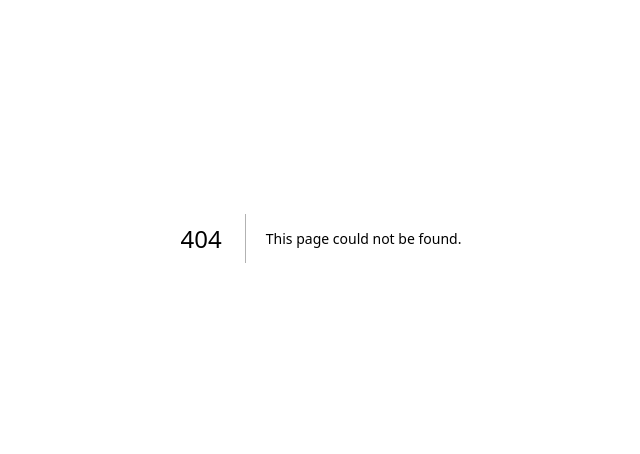
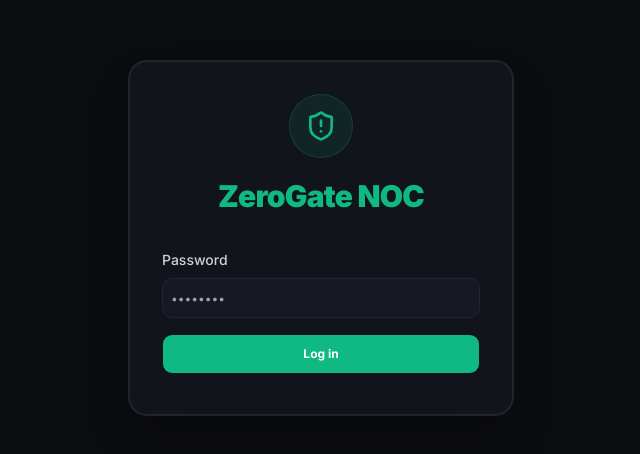
Before and after one commit to Mahemo-01/ZeroGate, a Next.js app in the folder frontend/: page /admin in a window 1280 px wide. Before the commit this address had no page. Shown: the part 162-616 px from the top of the page, without its empty margins (319-959 px from the left). Built offline with nearby package versions, Linux system fonts and the light colour scheme.

Commit message:
WIP: basic auth

```diff
--- /dev/null
+++ b/frontend/app/admin/actions.ts
@@ -0,0 +1,23 @@
+'use server'
+
+import { cookies } from 'next/headers';
+import { redirect } from 'next/navigation';
+
+export async function authenticateAdmin(formData: FormData) {
+  const password = formData.get('password');
+
+  // Para este MVP usaremos una contraseña fija. -> .env
+  if (password === 'zerogate2026') {
+    const cookieStore = await cookies();
+    cookieStore.set('zerogate_admin_session', 'active', {
+      httpOnly: true,
+      secure: process.env.NODE_ENV === 'production',
+      maxAge: 60 * 60 * 24,
+      path: '/',
+    });
+
+    redirect('/dashboard/devices');
+  }
+
+  return { error: "Access denied" };
+}
--- /dev/null
+++ b/frontend/app/admin/page.tsx
@@ -0,0 +1,74 @@
+"use client";
+
+import { useState } from "react";
+import { authenticateAdmin } from "./actions";
+import { ShieldAlert } from "lucide-react";
+import { Button } from "@/components/ui/button";
+import { Card, CardContent, CardHeader, CardTitle } from "@/components/ui/card";
+import { Input } from "@/components/ui/input";
+
+export default function AdminLogin() {
+  const [error, setError] = useState<string | null>(null);
+  const [isPending, setIsPending] = useState(false);
+
+  const handleSubmit = async (formData: FormData) => {
+    setIsPending(true);
+    setError(null);
+
+    const result = await authenticateAdmin(formData);
+
+    if (result?.error) {
+      setError(result.error);
+      setIsPending(false);
+    }
+  };
+
+  return (
+    <main className="min-h-screen bg-background flex flex-col items-center justify-center p-4">
+      <Card className="max-w-sm w-full bg-card border border-border rounded-2xl shadow-2xl p-8">
+
+        <CardHeader className="text-center p-0 mb-2">
+          <div className="flex justify-center mb-4">
+            <div className="w-16 h-16 bg-primary/10 text-primary rounded-full flex items-center justify-center border border-primary/20">
+              <ShieldAlert className="w-8 h-8" />
+            </div>
+          </div>
+          <CardTitle className="text-3xl font-black text-primary tracking-tight mb-1">ZeroGate NOC</CardTitle>
+        </CardHeader>
+
+        <CardContent className="p-0">
+          <form action={handleSubmit} className="space-y-4 mt-2">
+            <div>
+              <label htmlFor="password" className="block text-sm font-medium text-foreground/80 mb-2">
+                Password
+              </label>
+              <Input
+                type="password"
+                id="password"
+                name="password"
+                required
+                className="h-10 rounded-lg border-border bg-background text-foreground transition-all focus-visible:border-primary focus-visible:ring-primary"
+                placeholder="••••••••"
+                disabled={isPending}
+              />
+            </div>
+
+            {error && (
+              <div className="text-sm font-medium text-destructive text-center">
+                {error}
+              </div>
+            )}
+
+            <Button
+              type="submit"
+              disabled={isPending}
+              className="w-full h-10 bg-primary hover:bg-primary text-primary-foreground font-bold rounded-lg transition-colors mb-2"
+            >
+              {isPending ? "Verifing creedentials..." : "Log in"}
+            </Button>
+          </form>
+        </CardContent>
+      </Card>
+    </main>
+  );
+}
```
